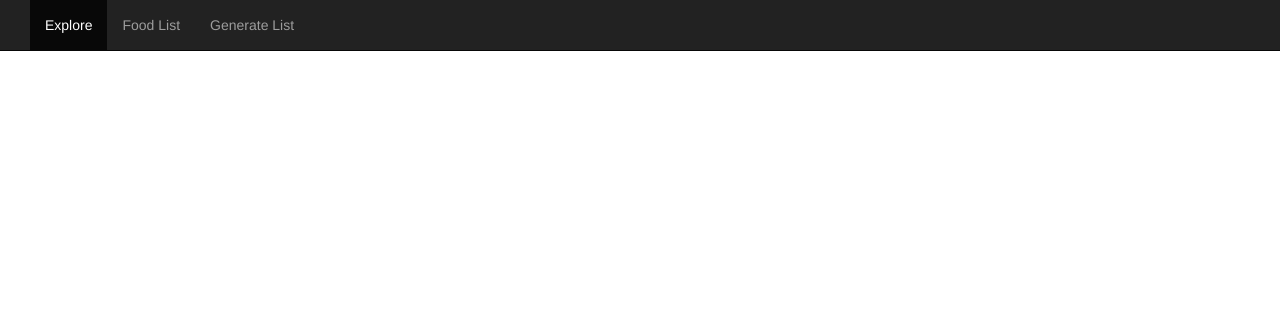
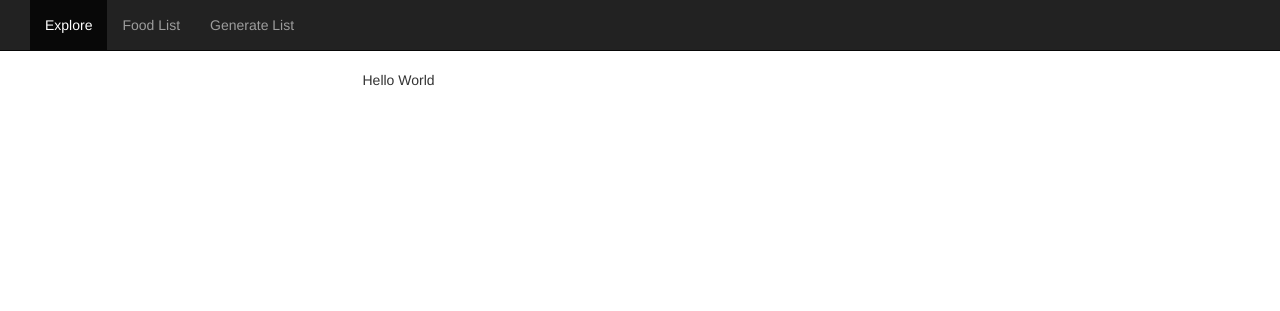
Before and after one commit to tkawchak/mealPlanner, a PHP site: page / in a window 1280 px wide. Shown: the top 311 px of the page. Run offline with PHP 8.4, Linux system fonts and the light colour scheme; some libraries are stand-ins or nearby versions.

Commit message:
php example

```diff
--- a/index.php
+++ b/index.php
@@ -1,4 +1,6 @@
+<?php
 
+?>
 
 <!DOCTYPE html>
 <html lang="en">
@@ -58,7 +60,7 @@
 	<div class="row">
 		<div class="col-sm-3"></div>
 		<div class="col-sm-6 text-justify">
-
+			<p> <?php echo "Hello World"; ?> </p>
 		<div class="col-sm-3"></div>
 	</div>
 </div>
```
